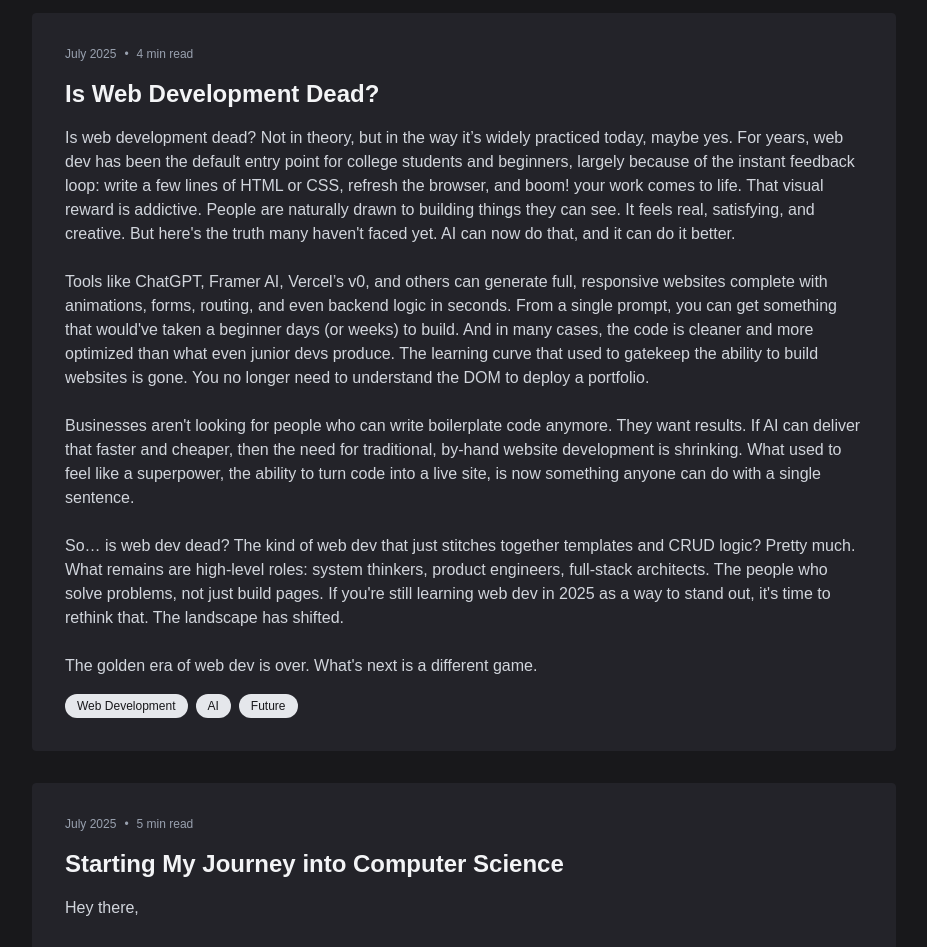
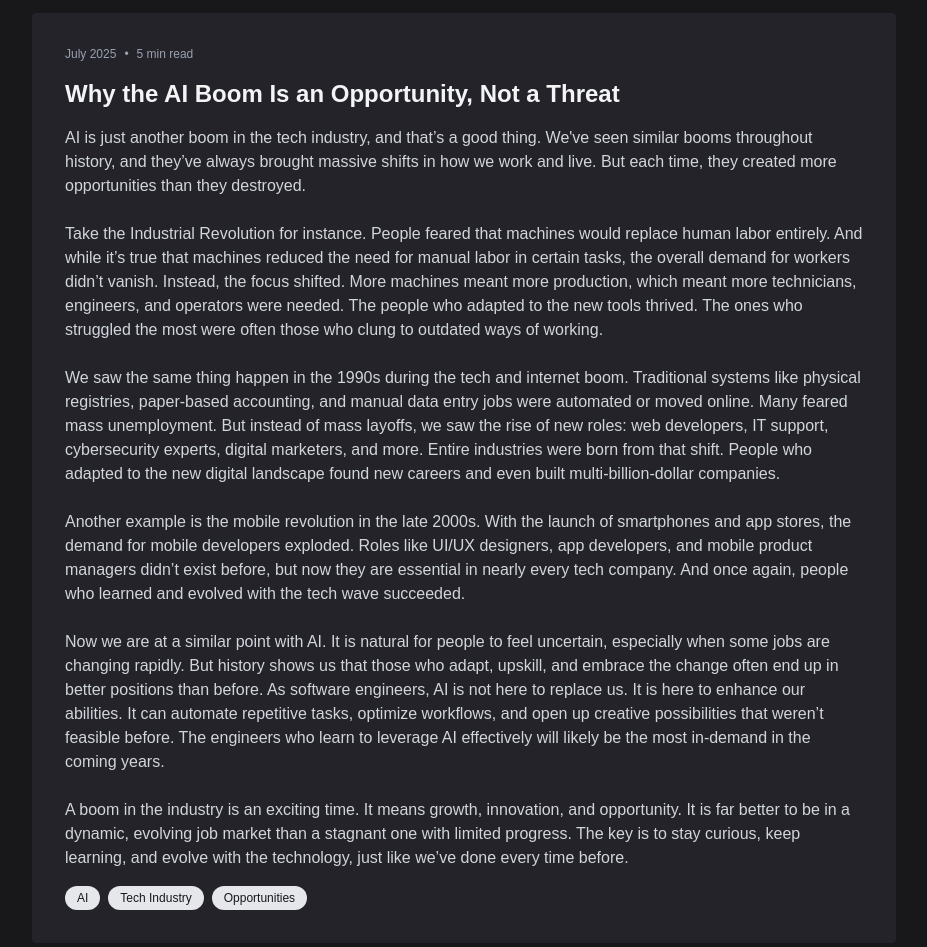
Before and after one commit to SanjithSK29/portfolio, a Next.js app: page /blog in a window 1280 px wide. Shown: the part 320-1267 px from the top of the page, without its empty margins (176-1103 px from the left). Built offline with nearby package versions, Linux system fonts and the light colour scheme.

Commit message:
Restore 'Is Web Development Dead?' post and add new AI Boom article to blog

```diff
--- a/src/app/blog/page.tsx
+++ b/src/app/blog/page.tsx
@@ -21,7 +21,31 @@ export default function Blog() {
 
         {/* Blog Posts Placeholder */}
         <div className="space-y-8">
-          {/* New Blog Post - Now First */}
+          {/* New Blog Post - AI Boom Opportunity */}
+          <div className="bg-[#232329] p-8 rounded border border-[#232329] hover:bg-[#232329]/80 transition-colors">
+            <div className="flex items-center text-xs text-gray-400 mb-4">
+              <span>July 2025</span>
+              <span className="mx-2">•</span>
+              <span>5 min read</span>
+            </div>
+            <h2 className="text-2xl font-bold text-gray-100 mb-4">
+              Why the AI Boom Is an Opportunity, Not a Threat
+            </h2>
+            <p className="text-gray-300 mb-4">
+              AI is just another boom in the tech industry, and that’s a good thing. We've seen similar booms throughout history, and they’ve always brought massive shifts in how we work and live. But each time, they created more opportunities than they destroyed.<br/><br/>
+              Take the Industrial Revolution for instance. People feared that machines would replace human labor entirely. And while it’s true that machines reduced the need for manual labor in certain tasks, the overall demand for workers didn’t vanish. Instead, the focus shifted. More machines meant more production, which meant more technicians, engineers, and operators were needed. The people who adapted to the new tools thrived. The ones who struggled the most were often those who clung to outdated ways of working.<br/><br/>
+              We saw the same thing happen in the 1990s during the tech and internet boom. Traditional systems like physical registries, paper-based accounting, and manual data entry jobs were automated or moved online. Many feared mass unemployment. But instead of mass layoffs, we saw the rise of new roles: web developers, IT support, cybersecurity experts, digital marketers, and more. Entire industries were born from that shift. People who adapted to the new digital landscape found new careers and even built multi-billion-dollar companies.<br/><br/>
+              Another example is the mobile revolution in the late 2000s. With the launch of smartphones and app stores, the demand for mobile developers exploded. Roles like UI/UX designers, app developers, and mobile product managers didn’t exist before, but now they are essential in nearly every tech company. And once again, people who learned and evolved with the tech wave succeeded.<br/><br/>
+              Now we are at a similar point with AI. It is natural for people to feel uncertain, especially when some jobs are changing rapidly. But history shows us that those who adapt, upskill, and embrace the change often end up in better positions than before. As software engineers, AI is not here to replace us. It is here to enhance our abilities. It can automate repetitive tasks, optimize workflows, and open up creative possibilities that weren’t feasible before. The engineers who learn to leverage AI effectively will likely be the most in-demand in the coming years.<br/><br/>
+              A boom in the industry is an exciting time. It means growth, innovation, and opportunity. It is far better to be in a dynamic, evolving job market than a stagnant one with limited progress. The key is to stay curious, keep learning, and evolve with the technology, just like we’ve done every time before.
+            </p>
+            <div className="flex gap-2">
+              <span className="px-3 py-1 bg-gray-200 text-[#18181b] rounded-full text-xs">AI</span>
+              <span className="px-3 py-1 bg-gray-200 text-[#18181b] rounded-full text-xs">Tech Industry</span>
+              <span className="px-3 py-1 bg-gray-200 text-[#18181b] rounded-full text-xs">Opportunities</span>
+            </div>
+          </div>
+          {/* Restored Blog Post - Is Web Development Dead? */}
           <div className="bg-[#232329] p-8 rounded border border-[#232329] hover:bg-[#232329]/80 transition-colors">
             <div className="flex items-center text-xs text-gray-400 mb-4">
               <span>July 2025</span>
@@ -44,7 +68,7 @@ export default function Blog() {
               <span className="px-3 py-1 bg-gray-200 text-[#18181b] rounded-full text-xs">Future</span>
             </div>
           </div>
-          {/* Previous Blog Post - Now Second */}
+          {/* Previous Blog Post - Now Third */}
           <div className="bg-[#232329] p-8 rounded border border-[#232329] hover:bg-[#232329]/80 transition-colors">
             <div className="flex items-center text-xs text-gray-400 mb-4">
               <span>July 2025</span>
```
